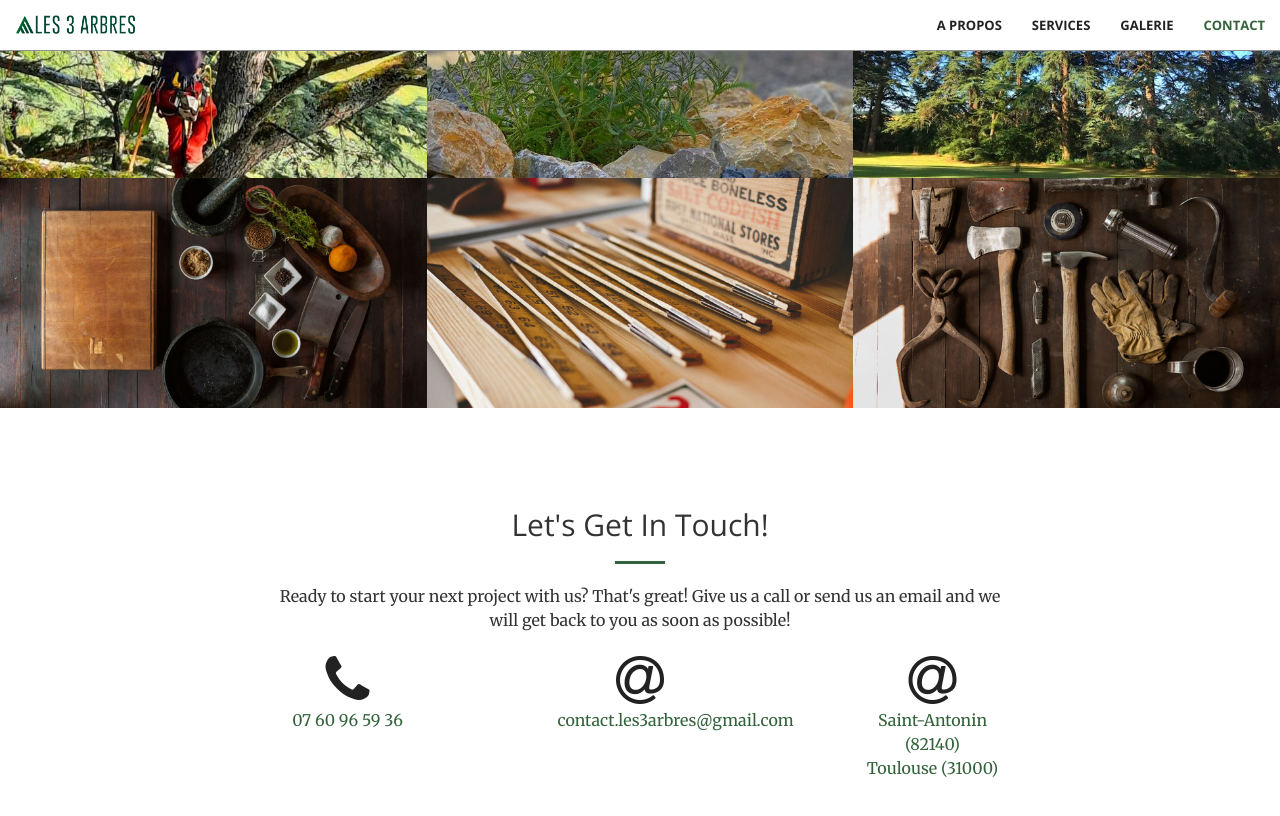
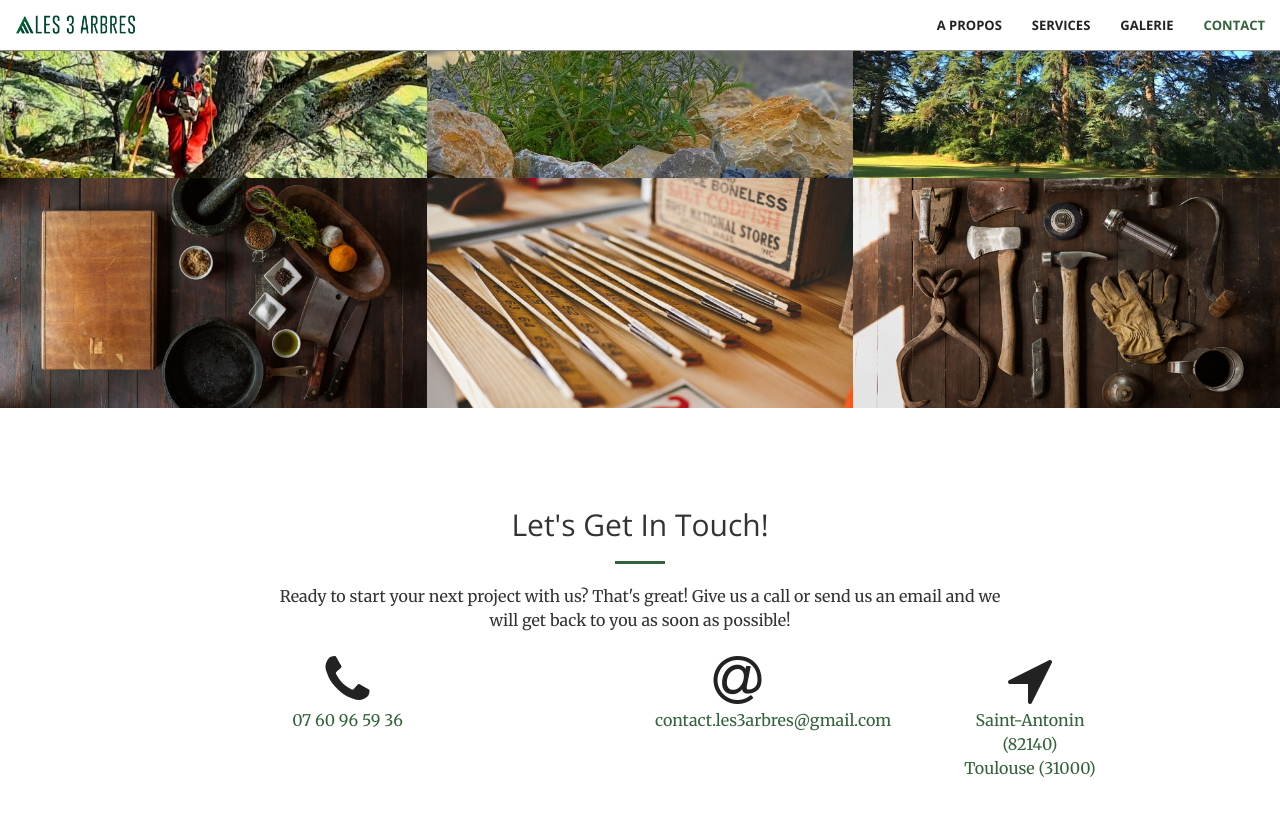
Before and after one commit to 3Abres/3Abres.github.io, a Jekyll site: the page built from index.html, in a window 1280 px wide and 900 px high, scrolled down 1826 px. Shown: the top 816 px of the window. Built offline with Jekyll 4.4.1, drawn with Linux system fonts in a browser that asks for light colours.

Commit message:
Update contact.html

```diff
--- a/_includes/contact.html
+++ b/_includes/contact.html
@@ -12,15 +12,15 @@
                 <p>07 60 96 59 36</p>
             </a>
         </div>
-        <div class="col-lg-2 col-lg-offset-1 text-center">
-            <a href="mailto:{{ site.email }}">
+        <div class="col-lg-2 col-lg-offset-2 text-center">
+            <a href="mailto:contact.les3arbres@gmail.com">
             <i class="fa fa-at fa-3x wow bounceIn" data-wow-delay=".1s"></i>
                 <p>contact.les3arbres@gmail.com</p>
             </a>
         </div>
         <div class="col-lg-2 col-lg-offset-1 text-center">
             <a href="https://maps.app.goo.gl/SfHqhTcApRBwifGH6" target="_blank">
-            <i class="fa fa-at fa-3x wow bounceIn" data-wow-delay=".1s"></i>
+            <i class="fa fa-location-arrow fa-3x wow bounceIn" data-wow-delay=".1s"></i>
                 <p>Saint-Antonin (82140)<br>Toulouse (31000)</p>
             </a>
         </div>
```
